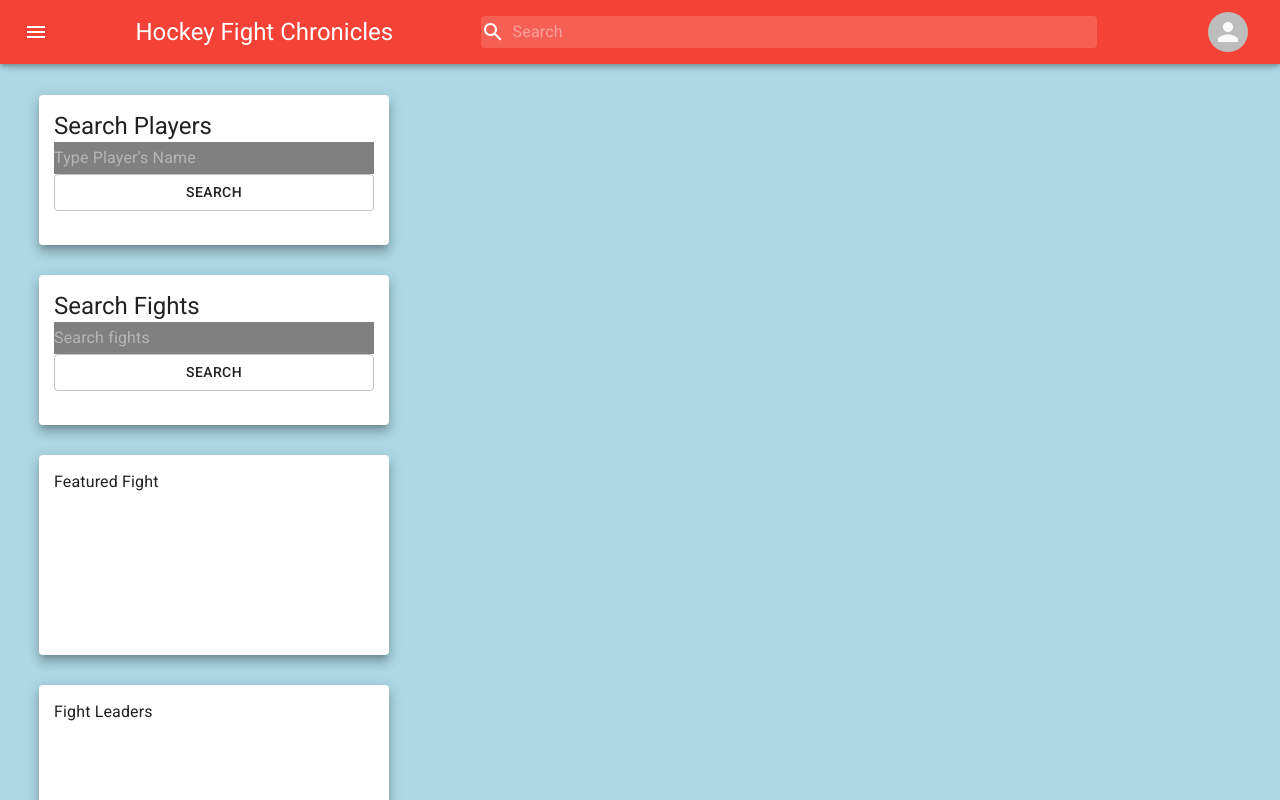
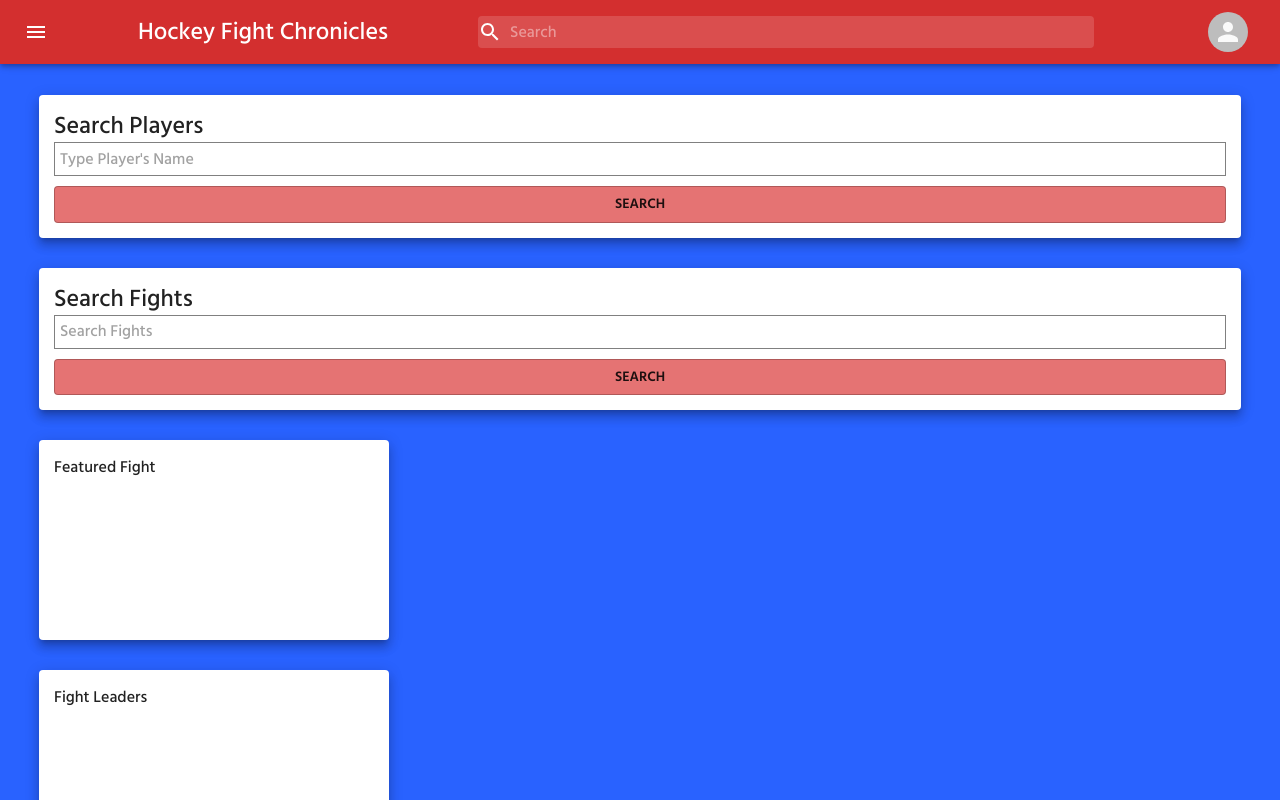
Before and after one commit to bryanjl/hockey-chronicles-front, a React (Create React App) app: page / in a window 1280 px wide. Shown: the top 800 px of the page. Built offline with nearby package versions, Linux system fonts and the light colour scheme; no server answers.

Commit message:
started styling

```diff
--- a/src/components/Feed.js
+++ b/src/components/Feed.js
@@ -21,7 +21,8 @@ const useStyles = makeStyles((theme) => ({
     container: {
         paddingTop: theme.spacing(10),
         justifyContent: 'center',
-        backgroundColor: 'lightblue'
+        backgroundColor: theme.palette.secondary.dark,
+        minHeight: '100vh'
     }
 }));
 
--- a/src/components/Header.js
+++ b/src/components/Header.js
@@ -1,5 +1,5 @@
-import { AppBar, Toolbar, Typography, makeStyles, InputBase, alpha, Badge, Avatar } from '@material-ui/core';
-import { Search, Notifications, Cancel, AccountCircleRounded, MenuBook, MenuOutlined } from '@material-ui/icons';
+import { AppBar, Toolbar, Typography, makeStyles, InputBase, alpha, Avatar } from '@material-ui/core';
+import { Search, Cancel, AccountCircleRounded, MenuOutlined } from '@material-ui/icons';
 import { LoginRounded, LogoutRounded } from '@mui/icons-material';
 import { Button, Menu, MenuItem } from '@mui/material';
 import { useState } from 'react';
@@ -10,7 +10,7 @@ import Logout from './auth/Logout';
 
 const useStyles = makeStyles((theme) => ({
     header: {
-        backgroundColor: theme.palette.primary.main
+        backgroundColor: theme.palette.primary.dark
     },
     logoLg: {
         display: 'none',
@@ -84,16 +84,29 @@ const Header = ({ handleSearch }) => {
 
     //state for dropdown menu from avatar
     const [anchorEl, setAnchorEl] = useState(null);
-    const openMenu = Boolean(anchorEl);
+    const [openMenu, setOpenMenu] = useState(false);
+    // const openMenu = Boolean(anchorEl);
+
+    const [openMainMenu, setOpenMainMenu] = useState(false);
 
     //avatar click for menu
     const handleAvatarClick = (event) => {
         setAnchorEl(event.currentTarget);
+        setOpenMenu(true);
     };
-
     //avatar menu on close
     const handleAvatarClose = () => {
         setAnchorEl(null);
+        setOpenMenu(false);
+    };
+    //Main Menu
+    const handleMainMenuClick = (event) => {
+        setAnchorEl(event.currentTarget);
+        setOpenMainMenu(true);
+    };
+    const handleMainMenuClose = () => {
+        setAnchorEl(null);
+        setOpenMainMenu(false);
     };
     //open login dialog
     const loginBtnClick = () => {
@@ -133,7 +146,30 @@ const Header = ({ handleSearch }) => {
     return (
         <AppBar className={classes.header} position='fixed'>
             <Toolbar className={classes.toolbar}>
-                <MenuOutlined />
+                <MenuOutlined
+                    id="menu-button"
+                    aria-controls={openMainMenu ? 'main-menu' : undefined}
+                    aria-haspopup="true"
+                    aria-expanded={openMainMenu ? 'true' : undefined}
+                    onClick={handleMainMenuClick}
+                />
+                <Menu
+                    id="main-menu"
+                    anchorEl={anchorEl}
+                    open={openMainMenu}
+                    onClose={handleMainMenuClose}
+                    MenuListProps={{
+                        'aria-labelledby': 'menu-button',
+                    }}
+                >
+                    <MenuItem><Button component={Link} to='/fights'>Fights</Button></MenuItem>
+                    <MenuItem><Button component={Link} to='/teams'>Teams</Button></MenuItem>
+                    <MenuItem><Button component={Link} to='/players'>Players</Button></MenuItem>
+                    <MenuItem><Button component={Link} to='/leagues'>Leagues</Button></MenuItem>
+                    <MenuItem><Button component={Link} to='/seasons'>Seasons</Button></MenuItem>
+
+                </Menu>
+
                 <Typography onClick={goHome} variant='h5' component='h2' className={classes.logoLg}>
                     Hockey Fight Chronicles
                 </Typography>
@@ -142,11 +178,11 @@ const Header = ({ handleSearch }) => {
                     HFC
                 </Typography>
 
-                {/* <Button component={Link} to='/fights'>Fights</Button>
-                <Button component={Link} to='/players'>Players</Button>
-                <Button component={Link} to='/teams'>Teams</Button>
-                <Button component={Link} to='/leagues'>Leagues</Button>
-                <Button component={Link} to='/seasons'>Seasons</Button> */}
+
+
+
+
+
 
 
                 <Login open={openLogin} onClose={onLoginClose} />
--- a/src/components/Paging.js
+++ b/src/components/Paging.js
@@ -35,7 +35,7 @@ const Paging = ({ currPage, pageChange, totalPages }) => {
             <Stack spacing={2}>
                 <Pagination
                     variant="outlined"
-                    size="large"
+                    // size=""
                     count={totalPages}
                     onChange={handleChange}
                     page={page}
--- a/src/components/pages/Fights.js
+++ b/src/components/pages/Fights.js
@@ -76,14 +76,18 @@ const Fights = () => {
 
     return (
         <Grid container>
-            <Grid item sm={12}>
+            <Grid item xs={12}>
                 <Search handleSearch={fightSearch} />
                 <SeasonSelect seasonSelect={seasonSelect} />
             </Grid>
 
             {!isFetching &&
                 fightResults.map((result) => {
-                    return <SearchResult key={result._id} result={result} id={result._id} />
+                    if(result.fightType === 'Event' || result.players.length === 0) {
+                        return <></>
+                    } else {
+                        return <SearchResult key={result._id} result={result} id={result._id} />
+                    }
                 })
             }
             {numberOfPages !== 0 &&
--- a/src/components/pages/home/FightSearch.js
+++ b/src/components/pages/home/FightSearch.js
@@ -4,14 +4,20 @@ import { useState } from "react";
 
 const useStyles = makeStyles((theme) => ({
     container: {
-        height: '150px',
-        width: '350px',
+        // height: '150px',
+        // width: '350px',
         padding: '15px',
         margin: '15px'
     },
     inputRoot: {
-        backgroundColor: 'gray',
-        color: 'white'
+        // backgroundColor: 'gray',
+        // color: 'white'
+        border: '1px solid gray',
+        paddingLeft: '5px'
+    },
+    searchBtn: {
+        backgroundColor: theme.palette.primary.light,
+        marginTop: '10px'
     }
 }));
 
@@ -32,7 +38,7 @@ const FightSearch = ({ handleClick }) => {
         <Paper elevation={8} className={classes.container}>
             <Typography variant="h5">Search Fights</Typography>
             <InputBase
-                placeholder="Search fights"
+                placeholder="Search Fights"
                 classes={{
                     root: classes.inputRoot,
                     input: classes.inputInput
@@ -41,7 +47,7 @@ const FightSearch = ({ handleClick }) => {
                 onChange={fightSearchInput}
                 inputProps={{ 'aria-label': 'search ' }}
             ></InputBase>
-            <Button variant="outlined" fullWidth onClick={searchBtn}>Search</Button>
+            <Button className={classes.searchBtn} variant="outlined" fullWidth onClick={searchBtn}>Search</Button>
         </Paper>
     )
 }
--- a/src/components/pages/home/PlayerSearch.js
+++ b/src/components/pages/home/PlayerSearch.js
@@ -3,14 +3,20 @@ import { useState } from "react";
 
 const useStyles = makeStyles((theme) => ({
     container: {
-        height: '150px',
-        width: '350px',
+        // height: '150px',
+        // width: '350px',
         padding: '15px',
         margin: '15px'
     },
     inputRoot: {
-        backgroundColor: 'gray',
-        color: 'white'
+        // backgroundColor: 'gray',
+        // color: 'white'
+        border: '1px solid gray',
+        paddingLeft: '5px'
+    },
+    searchBtn: {
+        backgroundColor: theme.palette.primary.light,
+        marginTop: '10px'
     }
 }));
 
@@ -39,8 +45,9 @@ const PlayerSearch = ({ handleClick }) => {
                 fullWidth
                 onChange={playerSearchInput}
                 inputProps={{ 'aria-label': 'search ' }}
+
             ></InputBase>
-            <Button variant="outlined" fullWidth onClick={searchBtn}>Search</Button>
+            <Button className={classes.searchBtn} variant="outlined" fullWidth onClick={searchBtn}>Search</Button>
         </Paper>
     )
 }
--- a/src/components/search/Search.js
+++ b/src/components/search/Search.js
@@ -1,7 +1,6 @@
 import {
     createStyles,
     alpha,
-    Theme,
     makeStyles,
   } from '@material-ui/core/styles';
   import SearchIcon from '@material-ui/icons/Search';
@@ -17,6 +16,7 @@ import {
           backgroundColor: alpha(theme.palette.common.white, 0.25),
         },
         marginLeft: 0,
+        marginBottom: '10px',
         width: '100%',
         [theme.breakpoints.up('sm')]: {
           marginLeft: theme.spacing(1),
--- a/src/components/search/SearchResult.js
+++ b/src/components/search/SearchResult.js
@@ -4,7 +4,7 @@ import { useNavigate } from 'react-router-dom';
 const useStyles = makeStyles((theme) => ({
     cardContainer: {
         width: '100%',
-        height: '150px',
+        height: '100%',
         marginTop: '15px',
 
     },
@@ -24,7 +24,7 @@ const useStyles = makeStyles((theme) => ({
 }));
 
 const SearchResult = ({ result, id }) => {
-    // console.log(result);
+    console.log(result);
     const classes = useStyles();
 
     const navigate = useNavigate();
@@ -43,15 +43,19 @@ const SearchResult = ({ result, id }) => {
         >
             <Grid container className={classes.gridContainer}>
                 <Grid item xs={10}>
-                    <Grid item sm={12} className={classes.gridItem}>
+                    {/* <Grid item sm={12} className={classes.gridItem}>
                         <Typography>{result.teams[0].city} {result.teams[0].name} VS {result.teams[1].city} {result.teams[1].name}</Typography>
-                    </Grid>
-                    <Grid item sm={12} className={classes.gridItem}>
-                        <Typography>{result.league.name}</Typography>
-                    </Grid>
+                    </Grid> */}
                     <Grid item sm={12} className={classes.gridItem}>
                         <Typography>{date}</Typography>
                     </Grid>
+                    <Grid item sm={12} className={classes.gridItem}>
+                        <Typography>{result.players[0].lastName ? result.players[0].lastName : 'unknown'} VS {result.players[1].lastName ? result.players[1].lastName : 'unknown'}</Typography>
+                    </Grid>
+                    {/* <Grid item sm={12} className={classes.gridItem}>
+                        <Typography>{result.league.name}</Typography>
+                    </Grid> */}
+
                 </Grid>
                 <Grid item xs={2} >
                     <CardActions className={classes.cardButton}>
--- a/src/index.css
+++ b/src/index.css
@@ -1,3 +1,5 @@
+@import url('https://fonts.googleapis.com/css2?family=Hind+Siliguri:wght@300;400;500;600;700&display=swap');
+
 body {
   margin: 0;
   font-family: -apple-system, BlinkMacSystemFont, 'Segoe UI', 'Roboto', 'Oxygen',
--- a/src/styles/theme.js
+++ b/src/styles/theme.js
@@ -1,12 +1,17 @@
 import { createTheme } from '@material-ui/core';
-import { red } from '@material-ui/core/colors';
+import { blue, red } from '@material-ui/core/colors';
 
 
 export const theme = createTheme({
     palette: {
-        primary: {
-            main: red[500]
-
-        }
+        primary: red,
+        secondary: blue
+    },
+    typography: {
+        fontFamily: 'Hind Siliguri',
+        fontWeightLight: 400,
+        fontWeightRegular: 500,
+        fontWeightMedium: 600,
+        fontWeightBold: 700
     }
 });
```
Also changed, not shown: src/components/pages/home/TopFive.js (added, +7 -0 lines).
